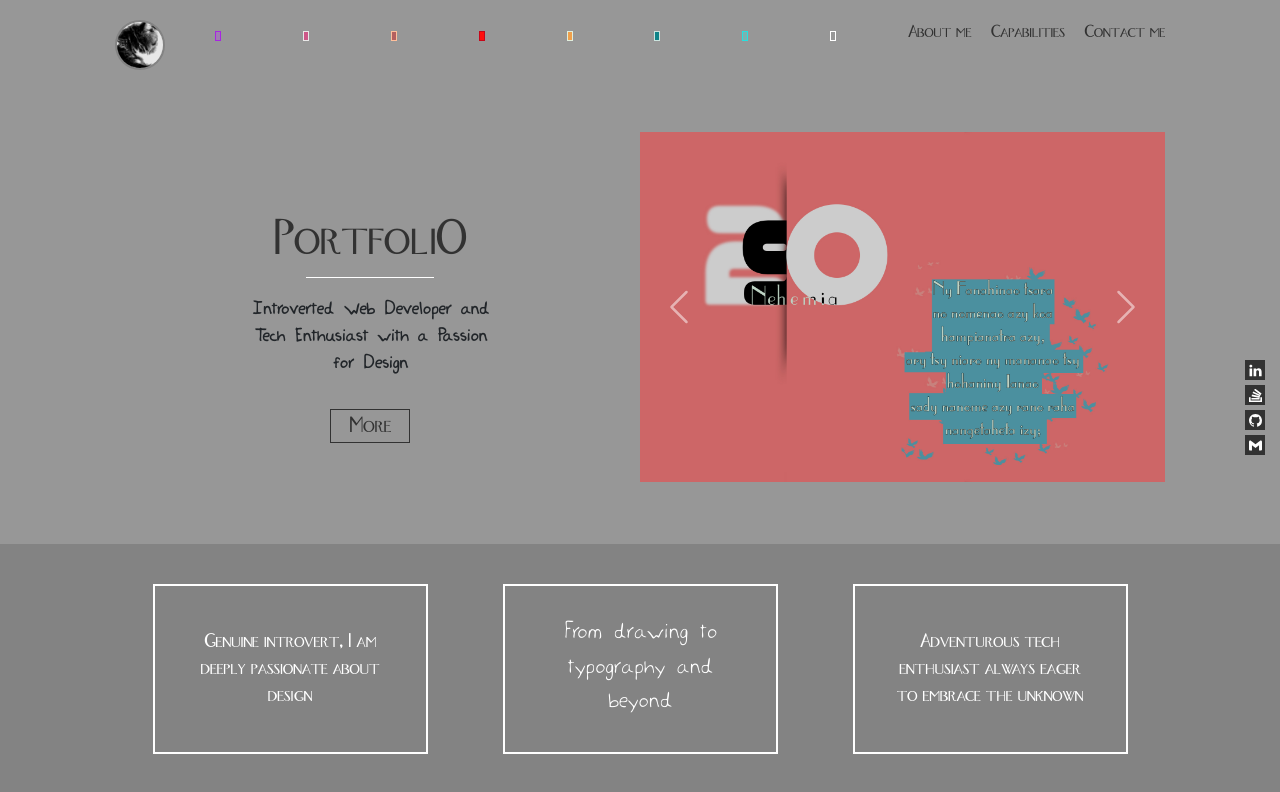
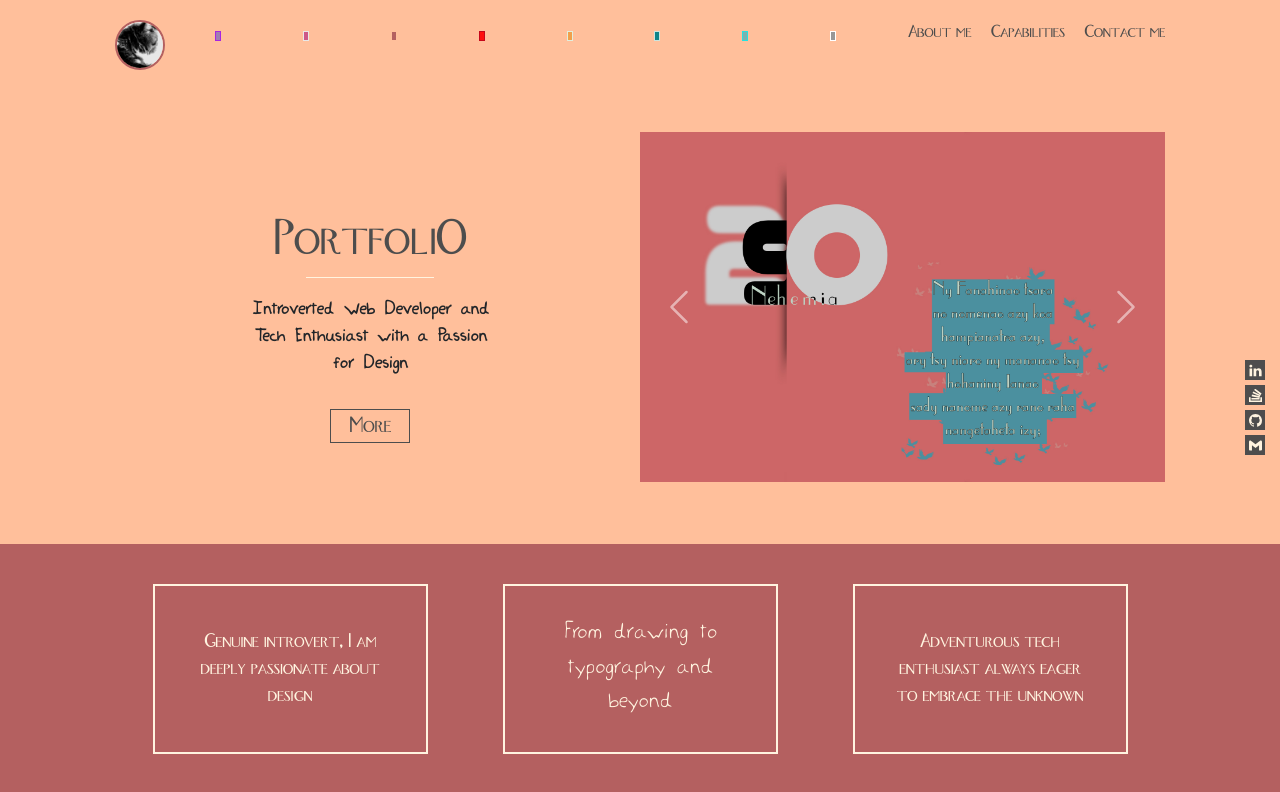
Before and after one commit to Antsamotady/ResumePortfolio, a React (Create React App) app: page / in a window 1280 px wide. Shown: the top 792 px of the page. Built offline with nearby package versions, Linux system fonts and the light colour scheme.

Commit message:
Change default theme

```diff
--- a/src/App.js
+++ b/src/App.js
@@ -21,7 +21,7 @@ class App extends Component {
     showHeader: true,
     showMiddle: true,
     closeMenu: false,
-    theme: "theme-gray"
+    theme: "theme-orange"
   };
 
   handleLinkClick = () => {
```
